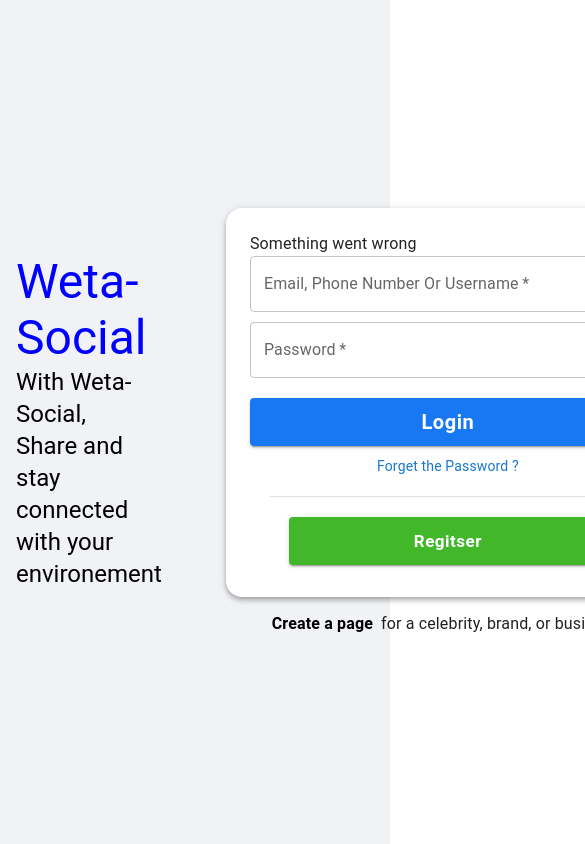
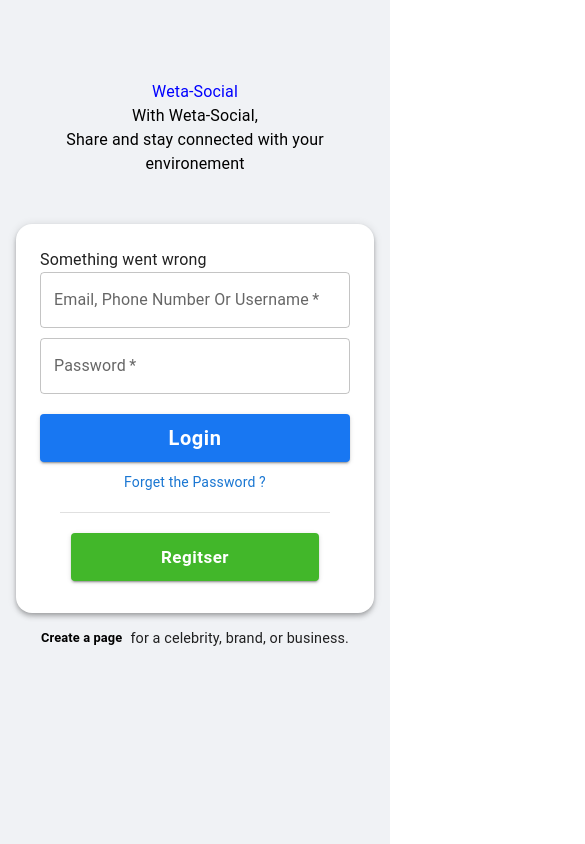
Before and after one commit to asmabelaidi/weta-Social, a Next.js app: page /login in a window 390 px wide. Shown: the top 844 px of the page, 585 px wide, since content can reach past the window. Built offline with nearby package versions, Linux system fonts and the light colour scheme.

Commit message:
Enhance login page with responsive design

```diff
--- a/src/pages/login/loginComp.tsx
+++ b/src/pages/login/loginComp.tsx
@@ -99,23 +99,37 @@
     <ThemeProvider theme={loginTheme}  >
           <CssBaseline />
             <Box
-             sx={{backgroundColor: "#f0f2f5", height:"100vh",}}>
+             sx={{backgroundColor: "#f0f2f5", height:"100vh", width: "100%"}}>
                 <Container fixed>
-                        <Grid sx={{height:"100vh", display: "flex",
-                              alignItems: "center",}} gap={8}>
-                            <Grid item xs={6}>
-                                <Typography variant="h3" color="blue">Weta-Social</Typography>
-                                <Typography variant="h5" color="black">With Weta-Social,</Typography>
-                                <Typography variant="h5" color="black">Share and stay connected with your environement</Typography>
+                        <Grid sx={{height:"100vh",
+                              display: {sm: "flex"},
+                              alignItems: "center"}}
+                              gap={8}>
+                            <Grid item xs={12} md={6} sx={{
+                                textAlign: {
+                                  xs: 'center',
+                                  md: 'left',
+                                },
+                                marginBottom:{xs: "3rem", md:""},
+                                paddingTop:{xs: "5rem", md:""}
+                            }} >
+                                <Typography sx={{fontSize:{sm: "2rem", md: "3rem"},
+                                                }}
+                                            color="blue">
+                                 Weta-Social
+                                </Typography>
+                                <Typography sx={{fontSize:{sm: "1rem", md: "2rem"}}} color="black">With Weta-Social,</Typography>
+                                <Typography sx={{fontSize:{sm: "1rem", md: "2rem"}}} color="black">Share and stay connected with your environement</Typography>
                             </Grid>
-                            <Grid item xs={6}>
-                                <Box>
+                            <Grid item xs={12} md={6}>
                                     <Card elevation={4} sx={{borderRadius: 4,}}>
                                         <CardContent>
                                             <Box
                                               component="form"
                                                 sx={{
-                                                    margin: 1, width: "396px",
+                                                    margin: 1, width: {
+                                                      lg: "396px",
+                                                    },
                                                 }}
                                                 noValidate
                                             >
@@ -170,19 +184,19 @@
                                             </Box>
                                         </CardContent>
                                     </Card>
-                                    <CreatePage direction="row">
+                                    <CreatePage direction="row" >
                                       <Link underline='hover'
-                                            sx={{fontWeight:"bold", color:"black", textDecoration:"non"}}
+                                            sx={{fontSize:{ xs: "0.8rem", md:"1rem"},fontWeight:"bold", color:"black", textDecoration:"non"}}
                                       >
                                             Create a page
                                       </Link>
-                                      <Typography>for a celebrity, brand, or business.</Typography>
+                                      <Typography sx={{fontSize:{ xs: "0.9rem", md:"1rem"}}} >for a celebrity, brand, or business.</Typography>
 
                                     </CreatePage>
-                                </Box>
+
                             </Grid>
                         </Grid>
-              </Container>
+                </Container>
                 <Modal
                   open={openRegister}
                   onClose={e=> setOpenRegister(false)}
```
Also changed, not shown: 1 other file (tests, documents, lock files or other folders).
